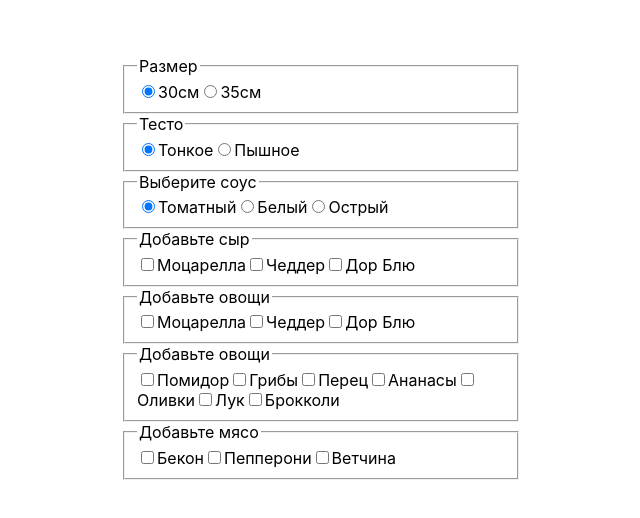
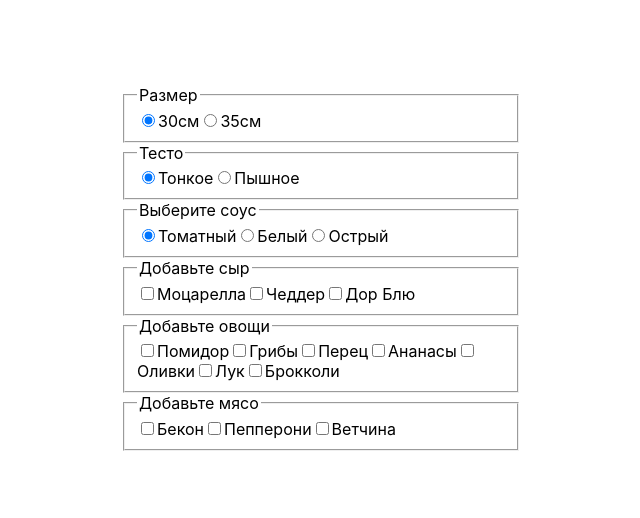
Before and after one commit to and-tol/artem-pizza, a React (Create React App) app: page / in a window 1280 px wide. Shown: the part 132-650 px from the top of the page, without its empty margins (319-959 px from the left). Built offline with nearby package versions, Linux system fonts and the light colour scheme.

Commit message:
feat: add logic vegetables block in form

```diff
--- a/src/App.tsx
+++ b/src/App.tsx
@@ -22,9 +22,31 @@ function App() {
   };
   // Sauce
   const [sauce, setSauce] = useState('tomato');
-const changeSauce = (event: React.ChangeEvent<HTMLInputElement>) => {
-  setSauce(event.target.value)
-}
+  const changeSauce = (event: React.ChangeEvent<HTMLInputElement>) => {
+    setSauce(event.target.value);
+  };
+  // Cheese
+  const [cheese, setCheese] = useState<string[]>([]);
+  const updateCheese = (event: React.ChangeEvent<HTMLInputElement>) => {
+    const { value, checked } = event.target;
+
+    if (checked) {
+      setCheese(cheese => [...cheese, value]);
+    } else {
+      setCheese(cheese => cheese.filter(c => c !== value));
+    }
+  };
+  // Vegetables
+  const [vegetables, setVegetables] = useState<string[]>([]);
+  const updateVegetables = (event: React.ChangeEvent<HTMLInputElement>) => {
+    const { value, checked } = event.target;
+
+    if (checked) {
+      setVegetables(vegetables => [...cheese, value]);
+    } else {
+      setVegetables(vegetables => cheese.filter(c => c !== value));
+    }
+  };
 
   return (
     <>
@@ -75,6 +97,7 @@ const changeSauce = (event: React.ChangeEvent<HTMLInputElement>) => {
             Пышное
           </label>
         </fieldset>
+        {/* Соус */}
         <fieldset>
           <legend>Выберите соус</legend>
           <label>
@@ -108,67 +131,105 @@ const changeSauce = (event: React.ChangeEvent<HTMLInputElement>) => {
             Острый
           </label>
         </fieldset>
+        {/* Сыр */}
         <fieldset>
           <legend>Добавьте сыр</legend>
           <label>
-            <input type='checkbox' value='tomato' />
+            <input
+              type='checkbox'
+              value='mozarella'
+              onChange={updateCheese}
+              checked={cheese.includes('mozarella')}
+            />
             Моцарелла
           </label>
           <label>
-            <input type='checkbox' value='white' />
+            <input
+              type='checkbox'
+              value='cheddar'
+              onChange={updateCheese}
+              checked={cheese.includes('cheddar')}
+            />
             Чеддер
           </label>
           <label>
-            <input type='checkbox' value='spicy' />
+            <input
+              type='checkbox'
+              value='dorblue'
+              onChange={updateCheese}
+              checked={cheese.includes('dorblue')}
+            />
             Дор Блю
           </label>
         </fieldset>
+        {/* Овощи */}
         <fieldset>
           <legend>Добавьте овощи</legend>
           <label>
-            <input type='checkbox' value='tomato' />
-            Моцарелла
-          </label>
-          <label>
-            <input type='checkbox' value='white' />
-            Чеддер
-          </label>
-          <label>
-            <input type='checkbox' value='spicy' />
-            Дор Блю
-          </label>
-        </fieldset>
-        <fieldset>
-          <legend>Добавьте овощи</legend>
-          <label>
-            <input type='checkbox' value='tomato' />
+            <input
+              type='checkbox'
+              value='tomato'
+              onChange={updateVegetables}
+              checked={vegetables.includes('tomato')}
+            />
             Помидор
           </label>
           <label>
-            <input type='checkbox' value='mushrooms' />
+            <input
+              type='checkbox'
+              value='mushrooms'
+              onChange={updateVegetables}
+              checked={vegetables.includes('mushrooms')}
+            />
             Грибы
           </label>
           <label>
-            <input type='checkbox' value='pepper' />
+            <input
+              type='checkbox'
+              value='pepper'
+              onChange={updateVegetables}
+              checked={vegetables.includes('pepper')}
+            />
             Перец
           </label>
           <label>
-            <input type='checkbox' value='pineapple' />
+            <input
+              type='checkbox'
+              value='pineapple'
+              onChange={updateVegetables}
+              checked={vegetables.includes('pineapple')}
+            />
             Ананасы
           </label>
           <label>
-            <input type='checkbox' value='olives' />
+            <input
+              type='checkbox'
+              value='olives'
+              onChange={updateVegetables}
+              checked={vegetables.includes('olives')}
+            />
             Оливки
           </label>
           <label>
-            <input type='checkbox' value='onion' />
+            <input
+              type='checkbox'
+              value='onion'
+              onChange={updateVegetables}
+              checked={vegetables.includes('onion')}
+            />
             Лук
           </label>
           <label>
-            <input type='checkbox' value='broccoli' />
+            <input
+              type='checkbox'
+              value='broccoli'
+              onChange={updateVegetables}
+              checked={vegetables.includes('broccoli')}
+            />
             Брокколи
           </label>
         </fieldset>
+        {/* Мясо */}
         <fieldset>
           <legend>Добавьте мясо</legend>
           <label>
```
